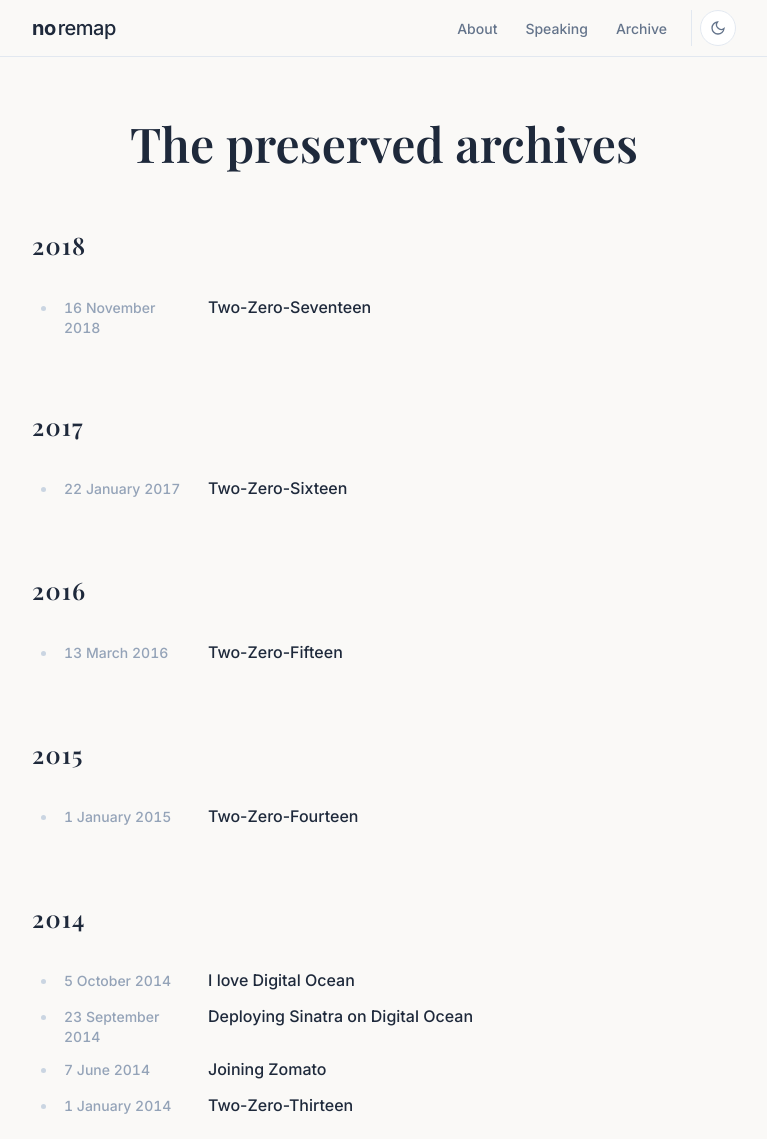
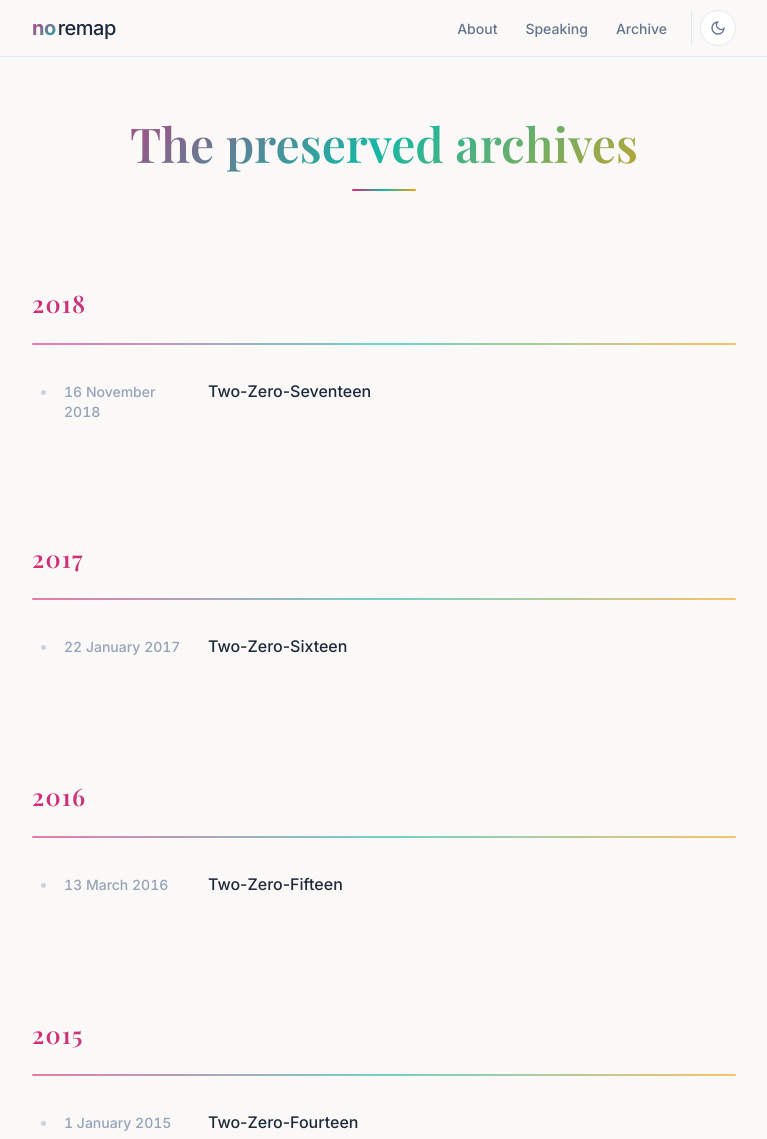
Before and after one commit to aniketpant/aniketpant.github.com, an Astro site: page /archive in a window 1280 px wide. Shown: the top 1139 px of the page, without its empty margins (256-1023 px from the left). Built offline with nearby package versions, Linux system fonts and the light colour scheme; Astro itself is replaced by a stand-in of ours; a web font is replaced by a local one.

Commit message:
Add secondary and tertiary colors with gradient effects

```diff
--- a/src/components/Header.astro
+++ b/src/components/Header.astro
@@ -21,13 +21,13 @@ const navItems = [
       <div class="flex-shrink-0">
         {isHome ? (
           <h1 class="text-xl font-medium tracking-tight">
-            <a href="/" rel="nofollow" class="group flex items-center gap-0.5 text-[var(--fg)] hover:text-[var(--color-brand)] transition-colors duration-200">
-              <span class="font-bold">no</span><span>remap</span>
+            <a href="/" rel="nofollow" class="group flex items-center gap-0.5 text-[var(--fg)] hover:opacity-80 transition-opacity duration-200">
+              <span class="font-bold gradient-text-subtle">no</span><span>remap</span>
             </a>
           </h1>
         ) : (
-          <a href="/" rel="nofollow" class="group flex items-center gap-0.5 text-xl font-medium tracking-tight text-[var(--fg)] hover:text-[var(--color-brand)] transition-colors duration-200">
-            <span class="font-bold">no</span><span>remap</span>
+          <a href="/" rel="nofollow" class="group flex items-center gap-0.5 text-xl font-medium tracking-tight text-[var(--fg)] hover:opacity-80 transition-opacity duration-200">
+            <span class="font-bold gradient-text-subtle">no</span><span>remap</span>
           </a>
         )}
       </div>
--- a/src/layouts/BaseLayout.astro
+++ b/src/layouts/BaseLayout.astro
@@ -85,8 +85,10 @@ const imageURL = new URL('/images/logo.jpg', Astro.site || 'https://www.aniketpa
       </div>
     </main>
 
-    <footer class="mt-auto py-8 text-center text-sm text-[var(--fg-subtle)] border-t border-[var(--border)]">
-      <div class="mx-auto max-w-3xl px-6 md:px-8">
+    <footer class="mt-auto">
+      <div class="gradient-line" aria-hidden="true"></div>
+      <div class="py-8 text-center text-sm text-[var(--fg-subtle)]">
+        <div class="mx-auto max-w-3xl px-6 md:px-8">
         <p>
           &copy; {new Date().getFullYear()} Aniket Pant. Built with{' '}
           <a href="https://astro.build" target="_blank" rel="noopener noreferrer" class="text-[var(--color-brand)] hover:underline">Astro</a>{' '}
@@ -100,6 +102,7 @@ const imageURL = new URL('/images/logo.jpg', Astro.site || 'https://www.aniketpa
           <span class="mx-2 text-[var(--border)]">·</span>
           <a href="https://x.com/noremap" target="_blank" rel="noopener noreferrer" class="hover:text-[var(--fg-muted)] transition-colors">@noremap</a>
         </p>
+        </div>
       </div>
     </footer>
   </body>
--- a/src/layouts/PageLayout.astro
+++ b/src/layouts/PageLayout.astro
@@ -13,9 +13,10 @@ const { title, slug = '', description } = Astro.props;
 <BaseLayout title={title} slug={slug} description={description}>
   <div class="py-10 md:py-14 animate-fade-in">
     <header class="mb-10 text-center">
-      <h1 class="text-3xl md:text-4xl lg:text-5xl font-serif font-semibold leading-tight text-[var(--fg)]">
+      <h1 class="text-3xl md:text-4xl lg:text-5xl font-serif font-semibold leading-tight gradient-text">
         {title}
       </h1>
+      <div class="gradient-line mt-4 mx-auto w-16" aria-hidden="true"></div>
     </header>
 
     <article class="prose prose-slate prose-lg md:prose-base max-w-none">
--- a/src/layouts/PoetryLayout.astro
+++ b/src/layouts/PoetryLayout.astro
@@ -15,7 +15,7 @@ const { post } = Astro.props;
       <div class="flex items-center justify-center gap-3 text-sm text-[var(--fg-subtle)] mb-4">
         <time datetime={post.isoDate}>{post.formattedDate}</time>
       </div>
-      <h1 class="text-3xl md:text-4xl lg:text-5xl font-serif font-semibold leading-tight text-[var(--fg)]">
+      <h1 class="text-3xl md:text-4xl lg:text-5xl font-serif font-semibold leading-tight gradient-text">
         {post.title}
       </h1>
     </header>
--- a/src/layouts/PostLayout.astro
+++ b/src/layouts/PostLayout.astro
@@ -18,7 +18,7 @@ const { post } = Astro.props;
         <span class="w-1 h-1 rounded-full bg-[var(--fg-subtle)]" aria-hidden="true"></span>
         <span>{post.readingTime}</span>
       </div>
-      <h1 class="text-3xl md:text-4xl lg:text-5xl font-serif font-semibold leading-tight text-[var(--fg)]">
+      <h1 class="text-3xl md:text-4xl lg:text-5xl font-serif font-semibold leading-tight gradient-text">
         {post.title}
       </h1>
     </header>
--- a/src/layouts/TalkLayout.astro
+++ b/src/layouts/TalkLayout.astro
@@ -23,7 +23,7 @@ const link = post.entry.data.link;
           </>
         )}
       </div>
-      <h1 class="text-3xl md:text-4xl lg:text-5xl font-serif font-semibold leading-tight text-[var(--fg)]" itemprop="name">
+      <h1 class="text-3xl md:text-4xl lg:text-5xl font-serif font-semibold leading-tight gradient-text" itemprop="name">
         {post.title}
       </h1>
       {event && (
--- a/src/pages/404.astro
+++ b/src/pages/404.astro
@@ -5,7 +5,7 @@ import BaseLayout from '../layouts/BaseLayout.astro';
 <BaseLayout title="Four-Oh-Four" slug="404">
   <div class="flex flex-col items-center justify-center py-20 md:py-28 text-center animate-fade-in">
     <div class="mb-6">
-      <span class="text-7xl md:text-9xl font-serif font-bold text-[var(--border)] select-none" aria-hidden="true">404</span>
+      <span class="text-7xl md:text-9xl font-serif font-bold gradient-text select-none" aria-hidden="true">404</span>
     </div>
 
     <h1 class="text-2xl md:text-3xl font-serif font-semibold text-[var(--fg)] mb-3">
--- a/src/pages/about.astro
+++ b/src/pages/about.astro
@@ -4,14 +4,16 @@ import PageLayout from '../layouts/PageLayout.astro';
 
 <PageLayout title="About" slug="about">
   <div class="flex flex-col items-center text-center">
+    <div class="gradient-border rounded-full p-[3px] my-8">
       <img
-      class="rounded-full animate-fadeInColor my-8 shadow-lg"
+        class="rounded-full animate-fadeInColor shadow-lg"
         src="https://www.gravatar.com/avatar/b6500b41998cd1ed4aa28464ec0118bb?s=160"
         alt="Aniket Pant"
         width="160"
         height="160"
         loading="eager"
       />
+    </div>
 
     <p class="lead text-lg md:text-xl my-4 max-w-xl">
       Hey, I am <strong class="text-[var(--fg)]">Aniket</strong> and I have been around on the web since 2010. It's not long but it has been an{' '}
--- a/src/pages/archive.astro
+++ b/src/pages/archive.astro
@@ -21,9 +21,12 @@ const years = Array.from(byYear.keys()).sort((a, b) => Number(b) - Number(a));
   <div class="space-y-12 md:space-y-16 stagger-children">
     {years.map((year) => (
       <section class="animate-fade-in-up">
-        <h2 class="text-sm font-medium uppercase tracking-wider text-[var(--fg-subtle)] mb-6 sticky top-14 bg-[var(--bg)]/80 backdrop-blur-md py-2 -mx-6 px-6 md:-mx-8 md:px-8">
-          {year}
-        </h2>
+        <div class="sticky top-14 bg-[var(--bg)]/80 backdrop-blur-md py-2 -mx-6 px-6 md:-mx-8 md:px-8 mb-6">
+          <h2 class="text-sm font-medium uppercase tracking-wider gradient-text-subtle">
+            {year}
+          </h2>
+          <div class="gradient-line mt-2 opacity-60" aria-hidden="true"></div>
+        </div>
         <ul class="space-y-4">
           {byYear.get(year)!.map((post) => (
             <li>
--- a/src/pages/index.astro
+++ b/src/pages/index.astro
@@ -15,8 +15,8 @@ const nextFive = sortedPosts.slice(5, 10);
   <div class="py-16 md:py-24 animate-fade-in">
     <!-- Hero -->
     <section class="text-center mb-16 md:mb-20">
-      <p class="font-serif text-2xl md:text-3xl lg:text-4xl leading-relaxed text-[var(--fg)] max-w-2xl mx-auto">
-        Hello! I'm <a class="text-[var(--color-brand)] no-underline font-normal hover:underline underline-offset-4" href="/about/" rel="nofollow">Aniket</a> and I love to <em>read</em>, <em>write</em> and <em>code</em>.
+      <p class="font-serif text-2xl md:text-3xl lg:text-4xl leading-relaxed max-w-2xl mx-auto">
+        Hello! I'm <a class="gradient-text-subtle no-underline font-normal hover:opacity-80 transition-opacity" href="/about/" rel="nofollow">Aniket</a> and I love to <em>read</em>, <em>write</em> and <em>code</em>.
       </p>
     </section>
 
--- a/src/styles/global.css
+++ b/src/styles/global.css
@@ -8,6 +8,16 @@
   --color-brand-hover: #be185d;
   --color-brand-subtle: #fdf2f8;
   --color-brand-subtle-dark: #3b0a1e;
+
+  --color-secondary: #14b8a6;
+  --color-secondary-hover: #0d9488;
+  --color-secondary-subtle: #f0fdfa;
+  --color-secondary-subtle-dark: #042f2e;
+
+  --color-tertiary: #f59e0b;
+  --color-tertiary-hover: #d97706;
+  --color-tertiary-subtle: #fffbeb;
+  --color-tertiary-subtle-dark: #451a03;
 
   --font-sans: "Inter", -apple-system, BlinkMacSystemFont, "Segoe UI", Roboto, sans-serif;
   --font-serif: "Playfair Display", "PT Serif", Georgia, serif;
@@ -222,6 +232,52 @@ button:focus-visible {
 .stagger-children > *:nth-child(9) { animation-delay: 320ms; }
 .stagger-children > *:nth-child(10) { animation-delay: 360ms; }
 
+/* Gradient utilities */
+.gradient-text {
+  background: linear-gradient(135deg, var(--color-brand) 0%, var(--color-secondary) 50%, var(--color-tertiary) 100%);
+  -webkit-background-clip: text;
+  -webkit-text-fill-color: transparent;
+  background-clip: text;
+}
+
+.gradient-text-subtle {
+  background: linear-gradient(135deg, var(--color-brand) 0%, var(--color-secondary) 100%);
+  -webkit-background-clip: text;
+  -webkit-text-fill-color: transparent;
+  background-clip: text;
+}
+
+.gradient-border {
+  position: relative;
+}
+
+.gradient-border::before {
+  content: '';
+  position: absolute;
+  inset: 0;
+  border-radius: inherit;
+  padding: 1.5px;
+  background: linear-gradient(135deg, var(--color-brand), var(--color-secondary), var(--color-tertiary));
+  -webkit-mask: linear-gradient(#fff 0 0) content-box, linear-gradient(#fff 0 0);
+  -webkit-mask-composite: xor;
+  mask-composite: exclude;
+  pointer-events: none;
+}
+
+.gradient-bg-subtle {
+  background: linear-gradient(135deg, var(--color-brand-subtle) 0%, var(--color-secondary-subtle) 50%, var(--color-tertiary-subtle) 100%);
+}
+
+[data-theme="dark"] .gradient-bg-subtle {
+  background: linear-gradient(135deg, var(--color-brand-subtle-dark) 0%, var(--color-secondary-subtle-dark) 50%, var(--color-tertiary-subtle-dark) 100%);
+}
+
+.gradient-line {
+  height: 2px;
+  background: linear-gradient(90deg, var(--color-brand) 0%, var(--color-secondary) 50%, var(--color-tertiary) 100%);
+  border-radius: 1px;
+}
+
 /* View Transitions */
 ::view-transition-old(root) {
   animation: fadeOut 0.2s ease-out both;
```
Lines whose indentation alone changed are shown as unchanged.
